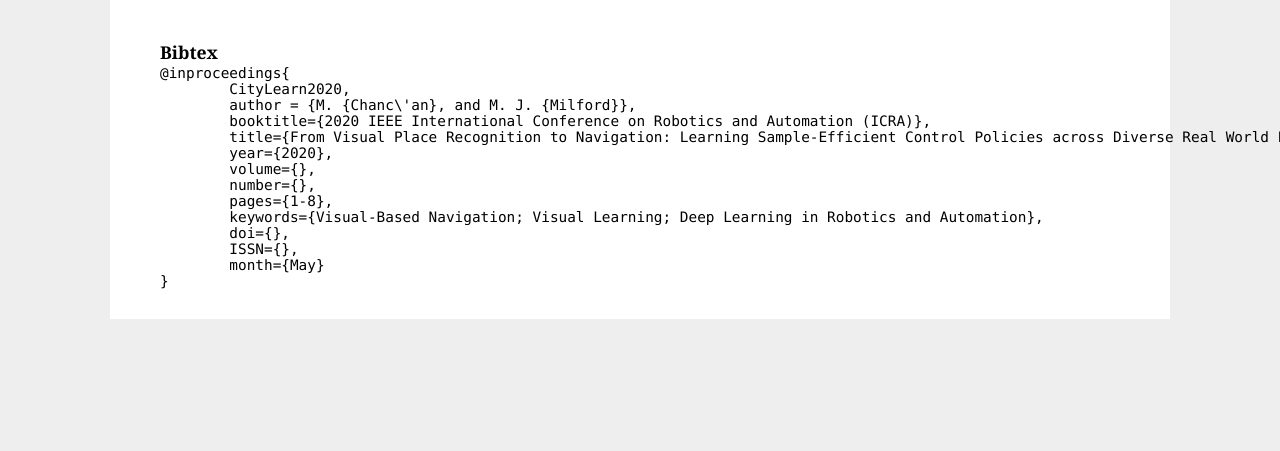
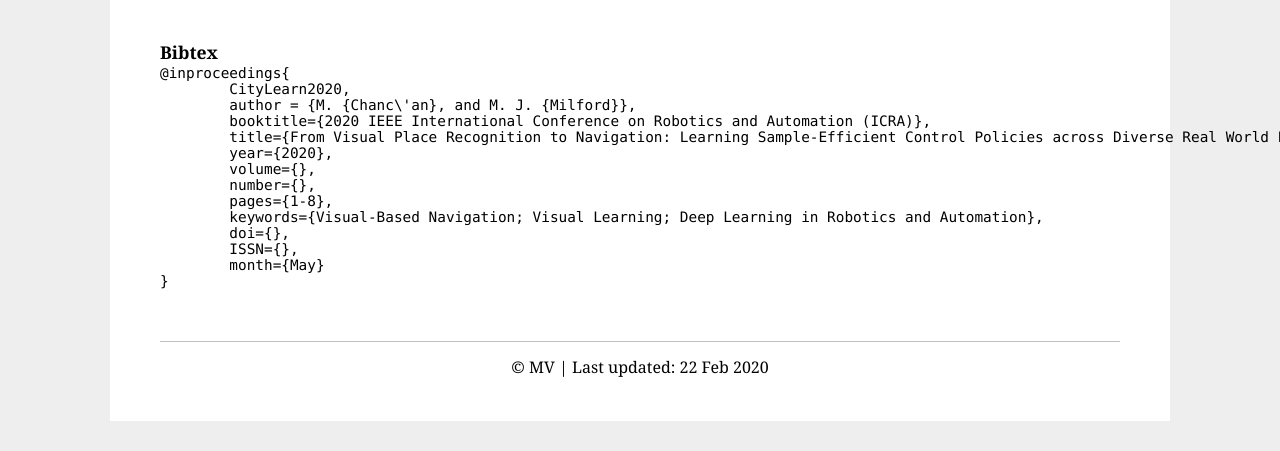
Before and after one commit to mchancan/mchancan.github.io, a Jekyll site: the page built from projects/CityLearn/index.html, in a window 1280 px wide and 900 px high, scrolled down 887 px, cut to the strip 449-900 px from the top of the window. Built offline with Jekyll 4.4.1, drawn with Linux system fonts in a browser that asks for light colours; before the commit the page ends 1685 px from its top, so only the background shows below that.

Commit message:
Update default.html

```diff
--- a/_layouts/default.html
+++ b/_layouts/default.html
@@ -50,4 +50,11 @@
 			</ul>
 		</footer>
 		-->
+		<div id="footer">
+			<div id="footer-text"></div>
+		</div>
+			<p><center>
+			&copy; MV | Last updated: 22 Feb 2020
+		      </center></p>
+		</div>
 	</html>
```
